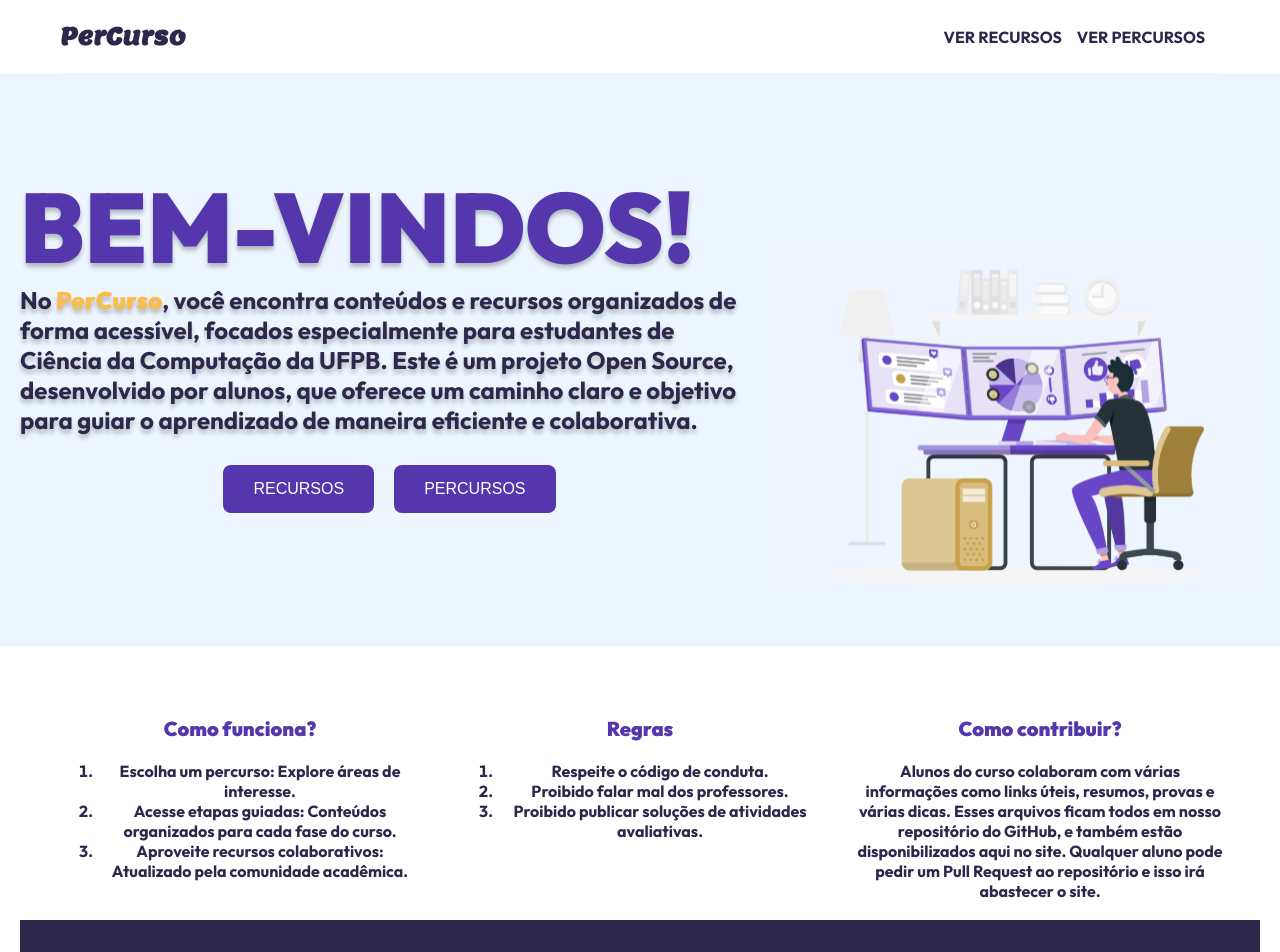
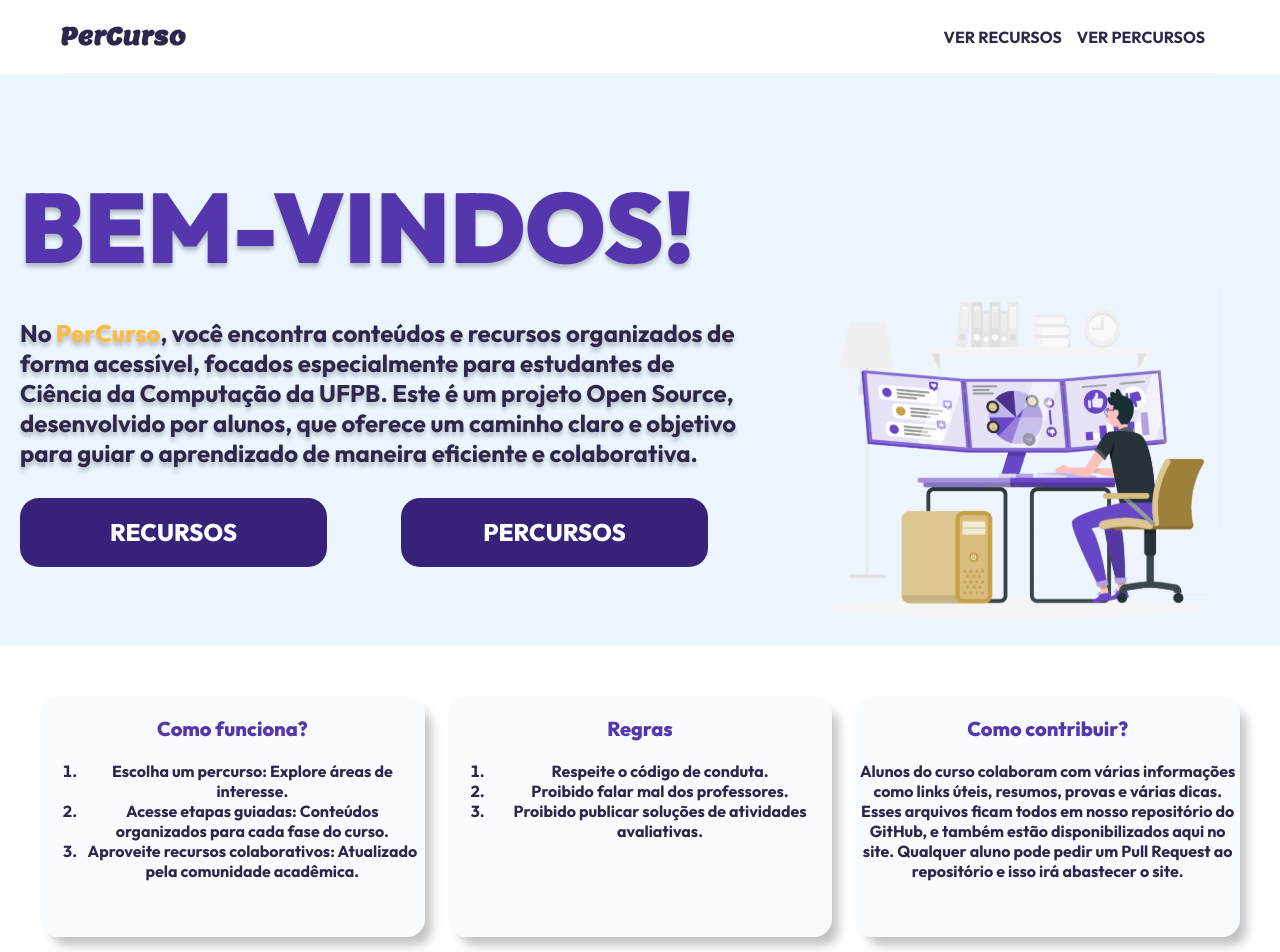
Before and after one commit to luigischmitt/PerCurso, a Next.js app: page / in a window 1280 px wide. Shown: the top 952 px of the page. Built offline with nearby package versions, Linux system fonts and the light colour scheme.

Commit message:
style: changed the button looks and added new font style

```diff
--- a/src/app/globals.css
+++ b/src/app/globals.css
@@ -2,6 +2,7 @@
 :root {
   --primary-color: #2C274B;
   --secondary-color: #5436AD;
+  --tertiary-color: #372179;
   --accent-color: #FCBC49;
   --background-color: #EDF6FF;
   --white: #FFFFFF;
@@ -28,6 +29,13 @@
   font-style: normal;
 }
 
+@font-face {
+  font-family: 'Outfit';
+  src: url('./fonts/Outfit-ExtraBold.ttf') format('truetype');
+  font-weight: 800;
+  font-style: normal;
+}
+
 body {
   font-family: 'Outfit', sans-serif;
   color: var(--primary-color);
@@ -43,9 +51,10 @@ a {
 button {
   cursor: pointer;
   border: none;
-  border-radius: 8px;
-  padding: 15px 30px;
-  background-color: var(--secondary-color);
+  border-radius: 19px;
+  background-color: var(--tertiary-color);
   color: var(--white);
-  font-size: 16px;
+  text-transform: uppercase;
+  font-weight: 800;
+  font-family: Outfit;
 }
--- a/src/app/page.js
+++ b/src/app/page.js
@@ -15,10 +15,10 @@ const HomePage = () => {
               </p>
               <div className={styles.buttonContainer}>
                 <Link href="/recursos">
-                  <button>RECURSOS</button>
+                  <button className={styles.button}>RECURSOS</button>
                 </Link>
                 <Link href="/percursos">
-                  <button>PERCURSOS</button>
+                  <button className={styles.button}>PERCURSOS</button>
                 </Link>
               </div>
             </div>
@@ -60,12 +60,12 @@ const HomePage = () => {
             </div>
           </div>
         </section>
-
+      </div>
         <footer className={styles.footer}>
           <p>© 2024 PerCurso, Todos os direitos reservados</p>
           <a href="#politica">Políticas de Privacidade</a>
         </footer>
-      </div>
+
     </div>
   );
 };
--- a/src/app/page.module.css
+++ b/src/app/page.module.css
@@ -22,7 +22,6 @@
   height: 552px;
   padding: 10px 0px;
   justify-content: space-evenly;
-
 }
 
 .backgroundRectangle {
@@ -48,8 +47,14 @@
 .buttonContainer {
   margin-top: 30px;
   display: flex;
-  justify-content: center;
-  gap: 20px;
+  gap: 74px;
+}
+
+.button {
+  width: 307px;
+  height: 69.377px;
+  font-size: 24px;
+  padding: 307 69.4;
 }
 
 .textButtonContainer {
@@ -64,13 +69,17 @@
 
 .columns {
   display: flex;
-  justify-content: space-around;
+  justify-content: center;
   text-align: center;
+  gap: 23px;
 }
 
 .column {
-  max-width: 368px;
-  max-height: 174px;
+  width: 420px;
+  height: 241px;
+  border-radius: 18px;
+  background: rgba(237, 246, 255, 0.34);
+  box-shadow: 9px 11px 11px -3px rgba(0, 0, 0, 0.25);
 }
 
 .columnTitle {
@@ -81,10 +90,10 @@
 
 .footer {
   text-align: center;
-  padding: 20px;
+  padding: 5px;
   background-color: var(--primary-color);
   color: var(--white);
-
+  height: 73px;
 }
 
 .contentContainer {
@@ -105,8 +114,10 @@
 
 .imageContainer {
   flex: 1;
+  width: 573px;
+  height: 401px;
   display: flex;
-  justify-content: center;
+  justify-content: space-around;
 }
 
 .mainImage {
```
Also changed, not shown: src/app/fonts/Outfit-ExtraBold.ttf (added).
